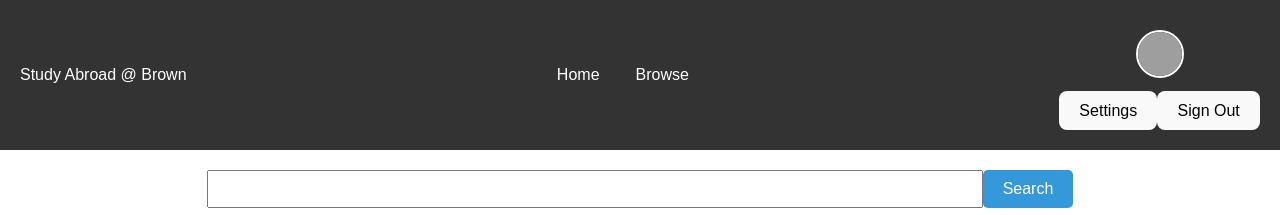
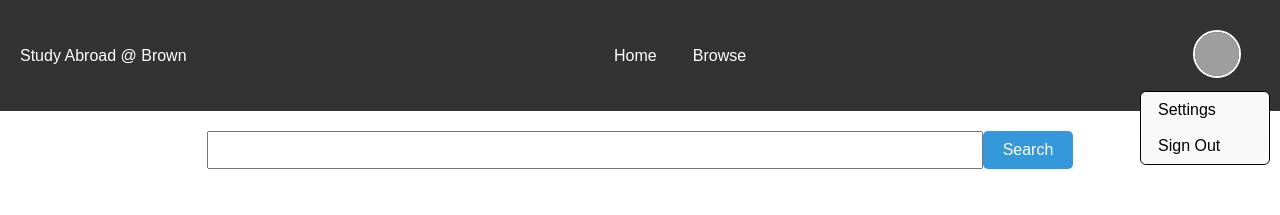
Before and after one commit to cs0320-f23/term-project-hzhan196-mgonza49-jmokkama-tngampra, a React (Vite) app in the folder front/: page / in a window 1280 px wide. Both pictures are taken after a click on the button 1216 px from the left and 55 px from the top of the page. Shown: the top 215 px of the page. Built offline with nearby package versions, Linux system fonts and the light colour scheme; grey boxes are pictures that could not be loaded.

Commit message:
more small frontend edits

```diff
--- a/front/src/components/Navbar.tsx
+++ b/front/src/components/Navbar.tsx
@@ -28,13 +28,7 @@ export default function Navbar() {
         </div>
 
 
-          {/* "hidden sm:ml-6 sm:block" */}
-          <div className="">
-
-
-
-
-
+        <div className="fixed top-16 w-56 text-right">
           {/* flex space-x-4 */}
           {navigation.map((item) => (
 
@@ -63,20 +57,21 @@ export default function Navbar() {
           </Menu.Button>
 
           <Transition
-              // as= {Fragment}
+            as= {Fragment}
             show={isShowing}
-              enter="transform transition duration-[400ms]"
-              enterFrom="opacity-0 rotate-[-120deg] scale-50"
-              enterTo="opacity-100 rotate-0 scale-100"
-              leave="transform duration-200 transition ease-in-out"
-              leaveFrom="opacity-100 rotate-0 scale-100 "
-              leaveTo="opacity-0 scale-95 "
+            enter="ease-out opacity-100"
+            enterFrom="scale-95 opacity-0"
+            enterTo="scale-100 opacity-100"
+            leave="ease-in opacity-75"
+            leaveFrom="scale-100 opacity-100"
+            leaveTo="scale-95 opacity-0"
           >
-              <Menu.Items as="section">
+            <Menu.Items as="section" className="profile-dropdown">
+              <div className="px-1 py-1 ">
                   <Menu.Item as={Fragment}>
                   {({ active }) => (
                       <button
-                      className={`${active}`}
+                      className={`profile-dropdown-buttons ${active ? 'active' : ''}`}
                       // href="/settings"
                       >
                       Settings
@@ -88,12 +83,13 @@ export default function Navbar() {
                   {({ active }) => (
                       <button
                       // onClick={handleSignOut}
-                      className={`${active}`}
+                      className={`profile-dropdown-buttons ${active ? 'active' : ''}`}
                       >
                       Sign Out
                       </button>
                   )}
                   </Menu.Item>
+              </div>
             </Menu.Items>
           </Transition>
         </Menu>
--- a/front/src/style/interface.css
+++ b/front/src/style/interface.css
@@ -177,3 +177,38 @@ box-sizing: border-box;
   margin-top: 10px;
   padding: 20px;
 }
+
+.profile-dropdown-buttons {
+  display: flex;
+  width: 100%;
+  align-items: center;
+  border-radius: 0.375rem; /* Corresponds to rounded-md in Tailwind */
+  padding: 0.5rem 1rem; /* Corresponds to px-2 py-2 in Tailwind */
+  font-size: 1rem; /* Corresponds to text-sm in Tailwind */
+  /* Add other styles as needed */
+}
+
+.profile-dropdown-buttons.active {
+  background-color: #3498db; /* Corresponds to bg-violet-500 in Tailwind */
+  color: #fff; /* Corresponds to text-white in Tailwind */
+}
+
+.profile-dropdown-buttons:not(.active) {
+  color: #000;; /* Corresponds to text-gray-900 in Tailwind */
+}
+
+.profile-dropdown {
+  position: absolute;
+  right: 0;
+  width: 8rem;
+  transform-origin: top right;
+  border-top-width: 0;
+  border-bottom-width: 1px;
+  border-color: #e2e8f0;
+  border-radius: 0.375rem;
+  background-color: #ffffff;
+  /* box-shadow: 0 10px 15px -3px rgba(0, 0, 0, 0.1), 0 4px 6px -2px rgba(0, 0, 0, 0.05); */
+  border: 1px solid #000;
+  --ring-opacity: 0.5;
+  outline: none;
+}
```
Also changed, not shown: front/tailwind.config.js (added, +12 -0 lines). Lines whose indentation alone changed are shown as unchanged.
